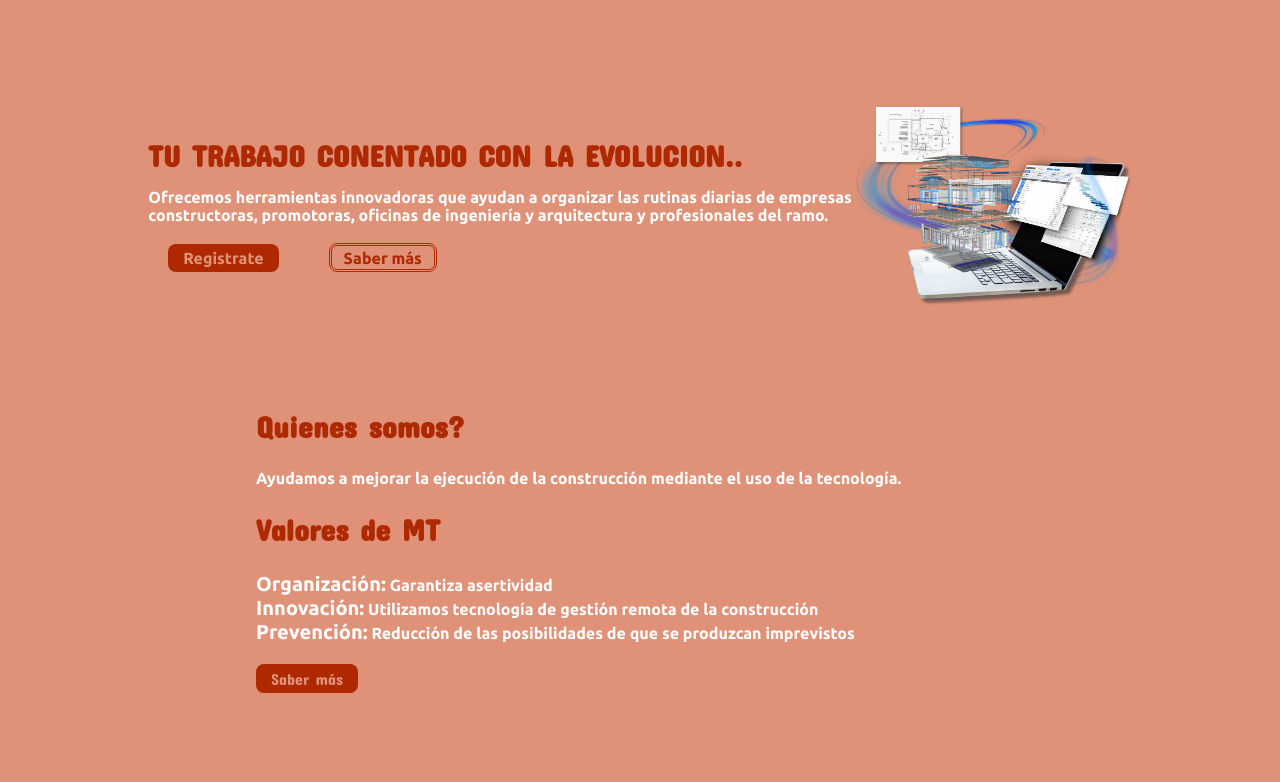
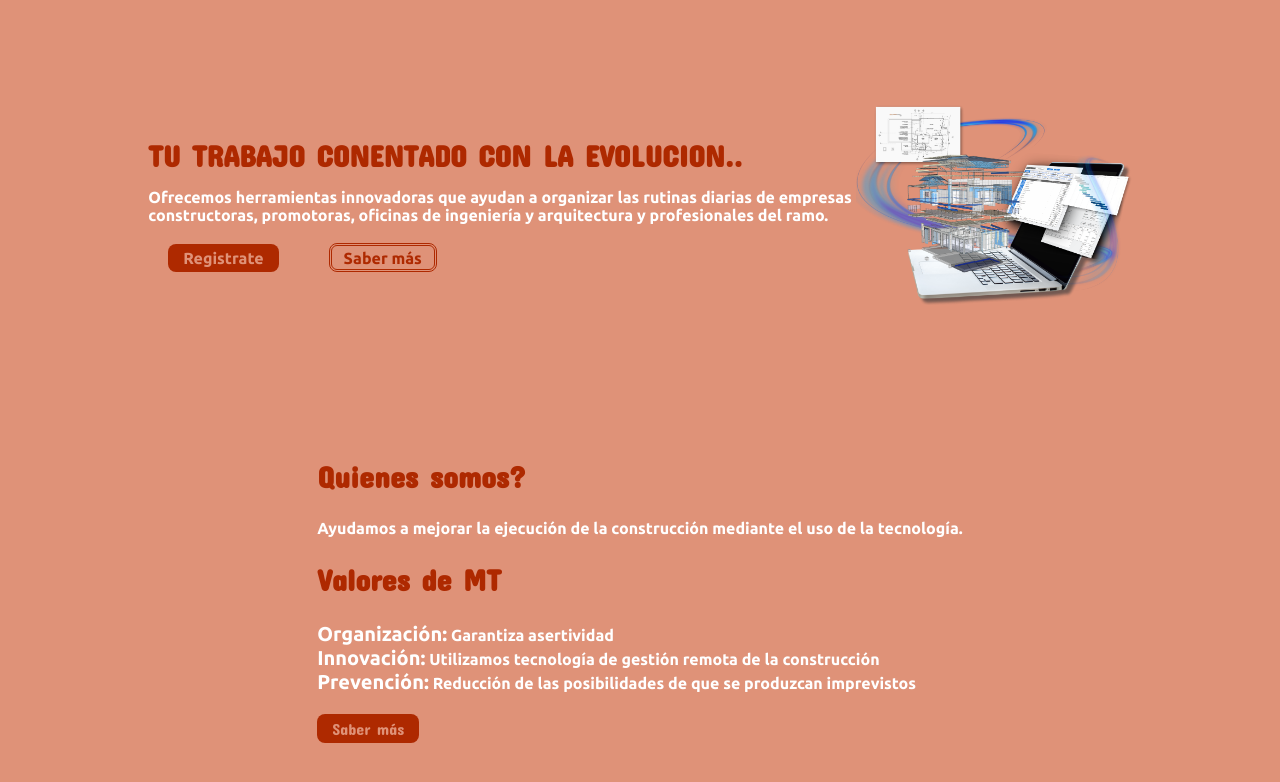
Before and after one commit to facudgs/pagina-web, a plain HTML site: page index.html in a window 1280 px wide. Shown: the part 70-852 px from the top of the page. Before the commit the page ends 808 px from the top, so only its background shows below. Drawn offline with Linux system fonts and the light colour scheme.

Commit message:
hero-final

```diff
--- a/index.html
+++ b/index.html
@@ -43,6 +43,7 @@
           <img src="./imagenes/imagen.hero.png" alt="image.hero" />
         </div>
       </section>
+      <section id="about">
       <div class="info-cont">
         <h2>Quienes somos?</h2>
         <p>
@@ -64,6 +65,7 @@
         <div class="btn1">
           <a href="#">Saber más</a>
         </div>
+      </section>
       </div>
     </main>
   </body>
--- a/style.css
+++ b/style.css
@@ -96,7 +96,7 @@ main {
   padding: 2.5px 12px;
   border-radius: 8px;
 }
-#info {
+#about {
   display: flex;
   padding: 50px 10px;
   max-width: 1200px;
@@ -109,7 +109,6 @@ main {
   justify-content: center;
   gap: 25px;
   font-family: var(--font-h);
-  width: 60%;
   padding: 50px 0px;
 }
 
```
